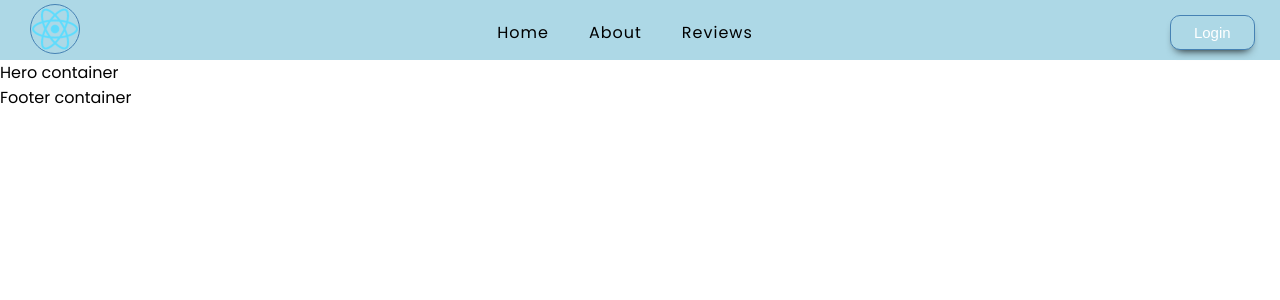
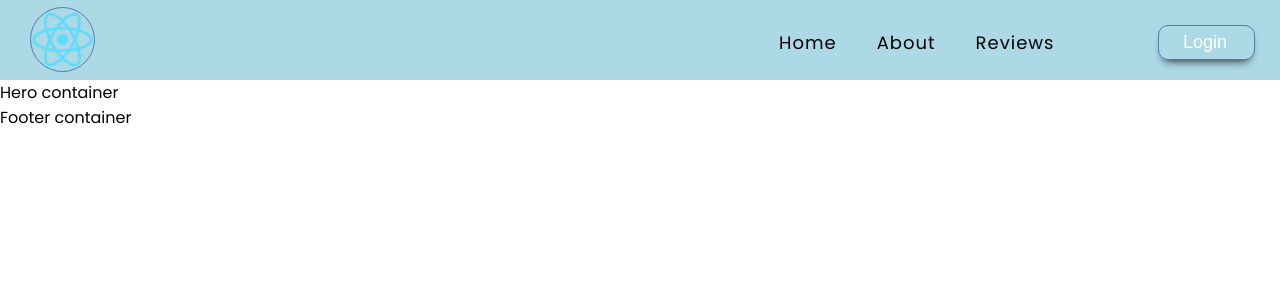
Before and after one commit to Hong-Zhen/reactjs-auth_login, a React (Create React App) app: page / in a window 1280 px wide. Shown: the top 300 px of the page. Built offline with nearby package versions, Linux system fonts and the light colour scheme; no server answers.

Commit message:
Navbar for mobile

```diff
--- a/package.json
+++ b/package.json
@@ -11,6 +11,7 @@
     "firebase": "^8.8.0",
     "react": "^17.0.2",
     "react-dom": "^17.0.2",
+    "react-icons": "^4.2.0",
     "react-router-dom": "^5.2.0",
     "react-scripts": "4.0.3",
     "web-vitals": "^1.1.2"
--- a/src/components/Navbar.js
+++ b/src/components/Navbar.js
@@ -1,51 +1,79 @@
 import React, { useState, useEffect } from "react";
 import { Link } from "react-router-dom";
 import "../css/Navbar.css";
+import { FaBars, FaTimes } from "react-icons/fa";
 
 const Navbar = () => {
-  const [currNav, setCurrNav] = useState();
+  const [click, setClick] = useState(false);
+  const [button, setButton] = useState(true);
+
+  const checkClick = () => setClick(!click);
+  const closeMobileMenu = () => setClick(false);
+
+  const desktopMode = () => {
+    if (window.innerWidth <= 950) {
+      // Mobile Mode
+      setButton(false);
+    } else {
+      // Desktop Mode
+      setButton(true);
+    }
+  };
+
   useEffect(() => {
-    console.log(`${currNav} clicked`);
-  });
+    desktopMode();
+  }, []);
+
+  window.addEventListener("resize", desktopMode);
+
   return (
     <nav className="nav-container">
-      <Link to="/" exact>
+      <Link to="/" exact onClick={closeMobileMenu}>
         <img src="/logo192.png" className="nav-img" alt="Logo" />
       </Link>
-      <div className="nav-links">
-        <Link
-          to="/"
-          exact
-          className="nav-link"
-          style={{ textDecoration: "none" }}
-          onClick={() => setCurrNav("Home")}
-        >
+
+      <ul className={click ? "nav-menu nav-menu-mobile" : "nav-menu"}>
+        <li className="nav-items">
+          <Link to="/" exact className="nav-link" onClick={closeMobileMenu}>
             Home
           </Link>
-        <Link
-          to="/"
-          exact
-          className="nav-link"
-          style={{ textDecoration: "none" }}
-          onClick={() => setCurrNav("About Me")}
-        >
+        </li>
+        <li>
+          <Link to="/" exact className="nav-link" onClick={closeMobileMenu}>
             About
           </Link>
-        <Link
-          to="/"
-          exact
-          className="nav-link"
-          style={{ textDecoration: "none" }}
-          onClick={() => setCurrNav("Reviews")}
-        >
+        </li>
+        <li>
+          <Link to="/" exact className="nav-link" onClick={closeMobileMenu}>
             Reviews
           </Link>
-      </div>
+        </li>
+
+        <li>
+          <Link
+            to="/signup"
+            exact
+            className="nav-link-mobile"
+            onClick={closeMobileMenu}
+          >
+            Login
+          </Link>
+        </li>
+      </ul>
       <Link to="/login">
+        {button && (
           <button className="fwd-btn" title="Login">
             Login
           </button>
+        )}
       </Link>
+      <div className="nav-icon" onClick={checkClick}>
+        {click ? (
+          <FaTimes className="cross-icon" />
+        ) : (
+          <FaBars className="bar-icon" />
+        )}
+      </div>
     </nav>
   );
 };
--- a/src/css/Navbar.css
+++ b/src/css/Navbar.css
@@ -1,8 +1,10 @@
+/* Desktop Version */
+
 .nav-container {
   background-color: lightblue;
   color: white;
   width: 100%;
-  height: 60px;
+  height: 80px;
   display: flex;
   justify-content: space-between;
   align-items: center;
@@ -11,7 +13,7 @@
 
 /* Logo Image */
 .nav-img {
-  width: 50px;
+  width: 65px;
   height: auto;
   border: 1.2px solid steelblue;
   border-radius: 50px;
@@ -24,32 +26,47 @@
 }
 
 /* Links & Link */
-.nav-links {
-  list-style-type: none;
+.nav-menu {
+  list-style: none;
   display: flex;
-  flex-direction: row;
-  /* border: 3px solid seagreen; */
+  text-align: center;
+  width: 70vw;
+  justify-content: flex-end;
+}
+
+.nav-item {
+  height: 80px;
 }
 
 .nav-link {
   border-radius: 50px;
   color: black;
   letter-spacing: 1px;
-  padding: 1px 10px;
+  padding: 0px 10px;
   margin: 0px 10px;
+  text-decoration: none;
+  transition: 200ms;
+  font-size: 18px;
 }
 
 .nav-link:hover {
   color: white;
   background-color: lightskyblue;
+  padding: 5px 12px;
   border-radius: 10px;
+  font-size: 22px;
+}
+
+.nav-icon,
+.nav-link-mobile {
+  display: none;
 }
 
 /* Button */
 .fwd-btn {
-  font-size: 15px;
+  font-size: 18px;
   background-color: lightblue;
-  width: 85px;
+  width: 97px;
   height: 35px;
   border-radius: 10px;
   outline: none;
@@ -80,3 +97,82 @@
   opacity: 1;
   right: 10px;
 }
+
+/* Mobile Version */
+
+@media screen and (max-width: 950px) {
+  .nav-menu {
+    display: flex;
+    flex-direction: column;
+    justify-content: center;
+    width: 100%;
+    height: 170px;
+    position: absolute;
+    top: 80px;
+    left: -100%;
+    opacity: 1;
+    transition: all 0.5s ease;
+  }
+
+  .nav-menu-mobile {
+    background-color: lightcyan;
+    color: white;
+    left: 0;
+    transition: all 0.5s ease;
+  }
+
+  .nav-link,
+  .nav-link-mobile {
+    text-align: center;
+    width: 100%;
+    display: table;
+    margin: 8px;
+  }
+
+  .nav-link:hover,
+  .nav-link-mobile:hover {
+    background-color: black;
+    color: yellow;
+    border-radius: 10px;
+  }
+
+  .nav-link-mobile {
+    display: inline-block;
+    text-align: center;
+    color: black;
+    letter-spacing: 1px;
+    text-decoration: none;
+    transition: 200ms;
+    font-size: 18px;
+    border: 2px solid black;
+    width: 65%;
+    transition: all 0.3s ease-in-out;
+    align-items: center;
+    border-radius: 10px;
+  }
+
+  .nav-link-mobile:hover {
+    font-size: 22px;
+  }
+
+  /* .nav-logo {
+    position: absolute;
+    transform: translate(-100%, 60%);
+  } */
+
+  .nav-icon {
+    position: relative;
+    display: inline;
+    font-size: 1.9em;
+    cursor: pointer;
+    transition: transform 0.3 ease-in-out;
+  }
+
+  .nav-icon:hover {
+    transform: scale(1.2);
+  }
+
+  .cross-icon {
+    color: tomato;
+  }
+}
--- a/src/index.css
+++ b/src/index.css
@@ -66,9 +66,9 @@ form input {
 }
 
 .back-btn {
-  font-size: 15px;
+  font-size: 18px;
   background-color: lightblue;
-  width: 110px;
+  width: 126px;
   height: 35px;
   border-radius: 10px;
   outline: none;
```
Also changed, not shown: Guide.txt (added), 1 other file (tests, documents, lock files or other folders). Lines whose indentation alone changed are shown as unchanged.
